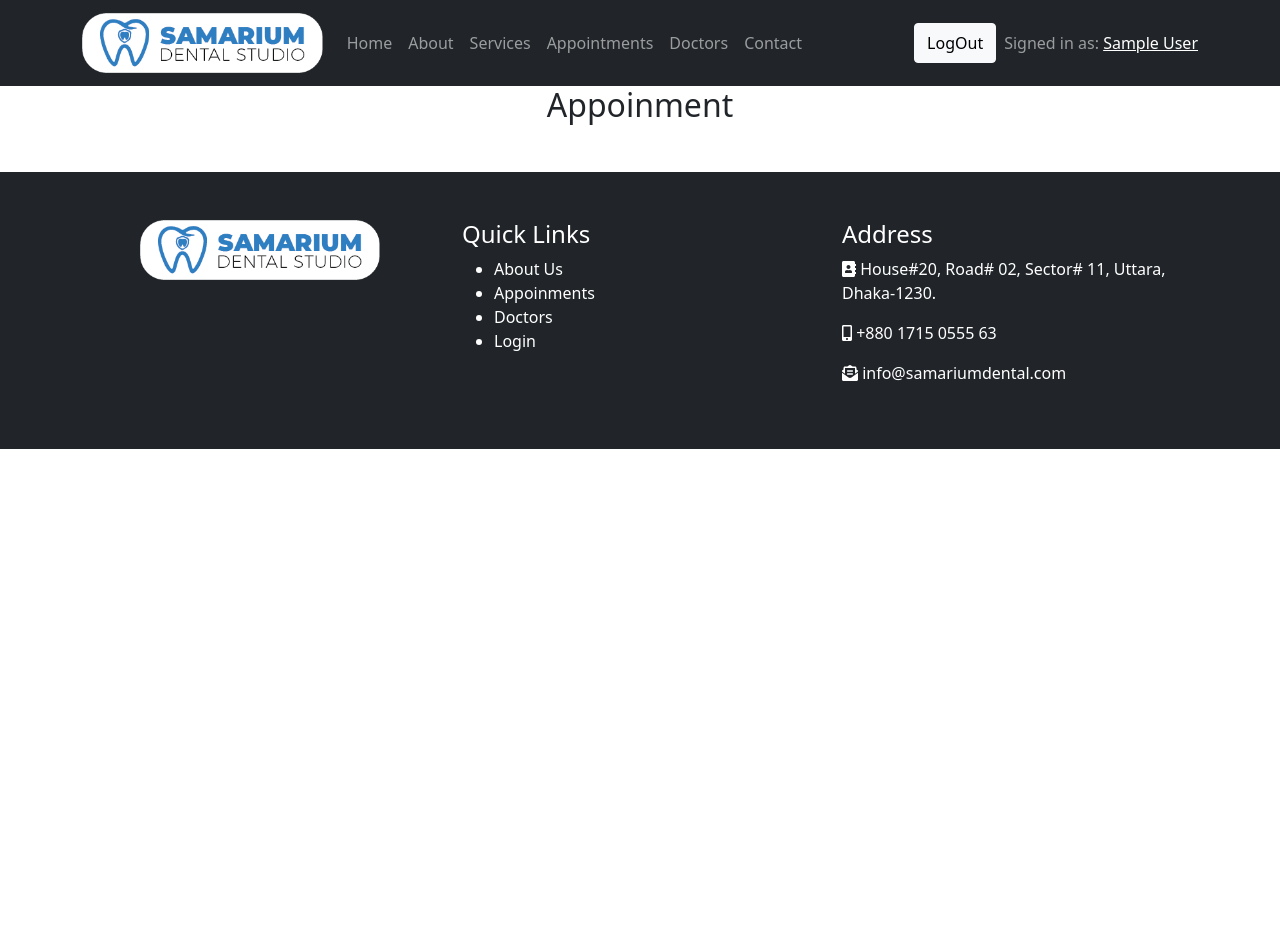
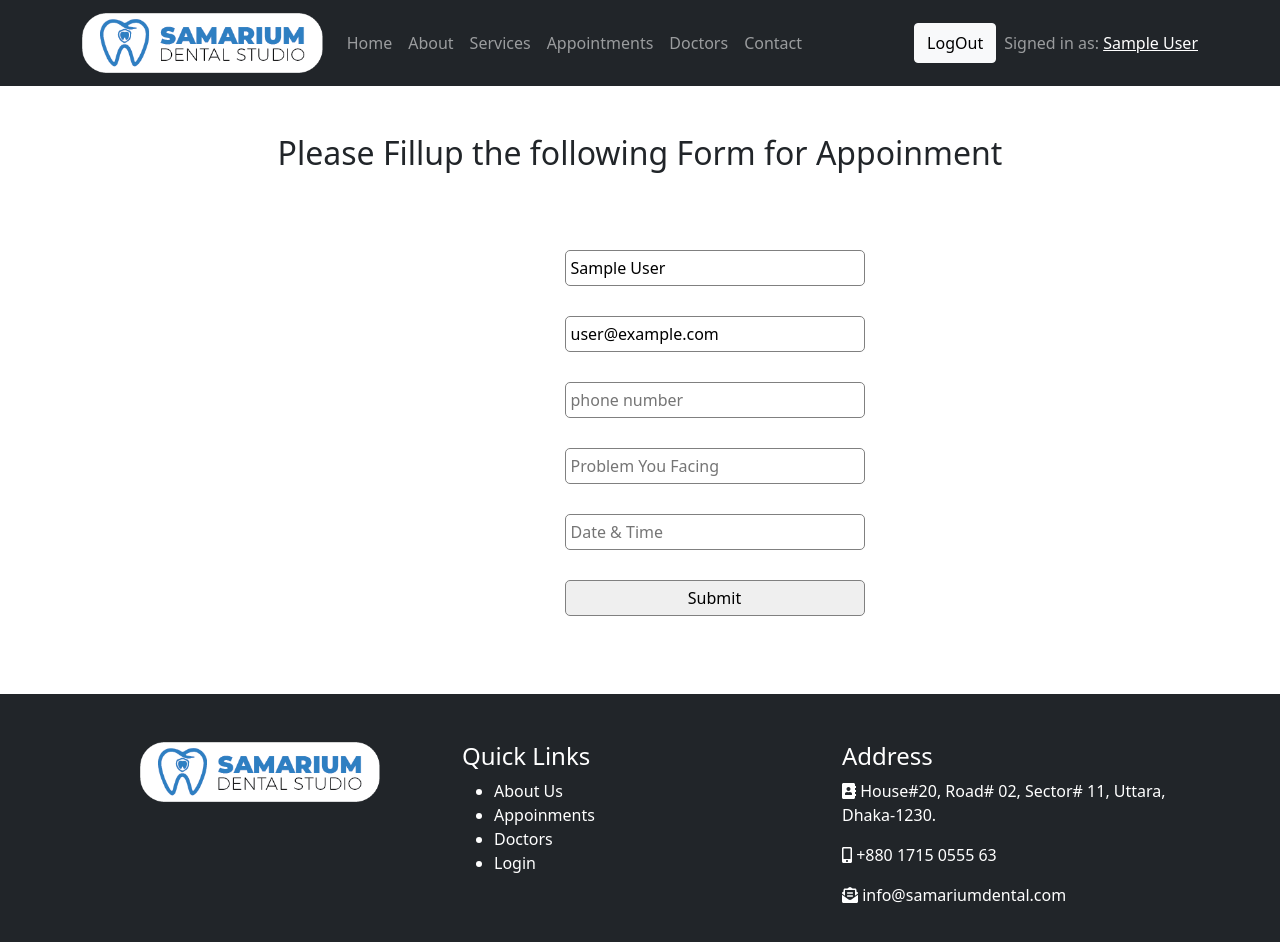
Before and after one commit to mukitur/Samarium-Dental-Studio, a React (Create React App) app: page /appoinments in a window 1280 px wide. Shown: the top 942 px of the page. Before the commit the page ends 800 px from the top, so only its background shows below. Built offline with nearby package versions, Linux system fonts and the light colour scheme; no server answers; sample sign-in values are in the browser's storage.

Commit message:
react hook form implemented

```diff
--- a/package.json
+++ b/package.json
@@ -14,6 +14,7 @@
     "react": "^17.0.2",
     "react-bootstrap": "^2.0.0-rc.1",
     "react-dom": "^17.0.2",
+    "react-hook-form": "^7.17.4",
     "react-router-dom": "^5.3.0",
     "react-scripts": "4.0.3",
     "web-vitals": "^1.1.2"
--- /dev/null
+++ b/src/Pages/Home/Appoinments/Appoinments.css
@@ -0,0 +1,14 @@
+.Appoinments-form {
+    margin: 30px 150px;
+}
+.Appoinments-form input {
+    display: block;
+    margin-top: 30px;
+    padding: 5px;
+    border: 1px solid gray;
+    border-radius: 5px;
+    width: 300px;
+}
+.error {
+    color: red;
+}
--- a/src/Pages/Home/Appoinments/Appoinments.js
+++ b/src/Pages/Home/Appoinments/Appoinments.js
@@ -1,9 +1,46 @@
 import React from 'react';
+import { Col, Container, Row } from 'react-bootstrap';
+import { useForm } from 'react-hook-form';
+import useAuth from '../../../hooks/useAuth';
+import './Appoinments.css';
+
 
 const Appoinments = () => {
+    const { register, handleSubmit, formState: { errors } } = useForm();
+    const { user } = useAuth();
+    const onSubmit = data => {
+        console.log(data)
+    };
     return (
         <div>
-            <h2>Appoinment</h2>
+        <Container>
+            <h2 className="my-5">Please Fillup the following Form for Appoinment</h2>
+            <Row className="text-start">
+                <Col></Col>
+                <Col xs={5}>
+                    <form className="Appoinments-form" onSubmit={handleSubmit(onSubmit)}>
+                        <input defaultValue={user.displayName} {...register("name")} />
+                        <input defaultValue={user.email} {...register("email", { required: true })} />
+                        {errors.email && <span className="error">This field is required</span>}
+                        <input placeholder="phone number" defaultValue="" {...register("phone")} />
+                        <input placeholder="Problem You Facing" defaultValue="" {...register("Problem Details")} />
+                        <input placeholder="Date & Time" defaultValue="" {...register("Date")} />
+                        <input type="submit" defaultValue="" {...register("Get Appointment")}/>
+                    </form>
+                </Col>
+                <Col></Col>
+            </Row>
+        </Container>
+
+
+
+
+
+
+
+
+
+
         </div>
     );
 };
```
Also changed, not shown: 1 other file (tests, documents, lock files or other folders).
